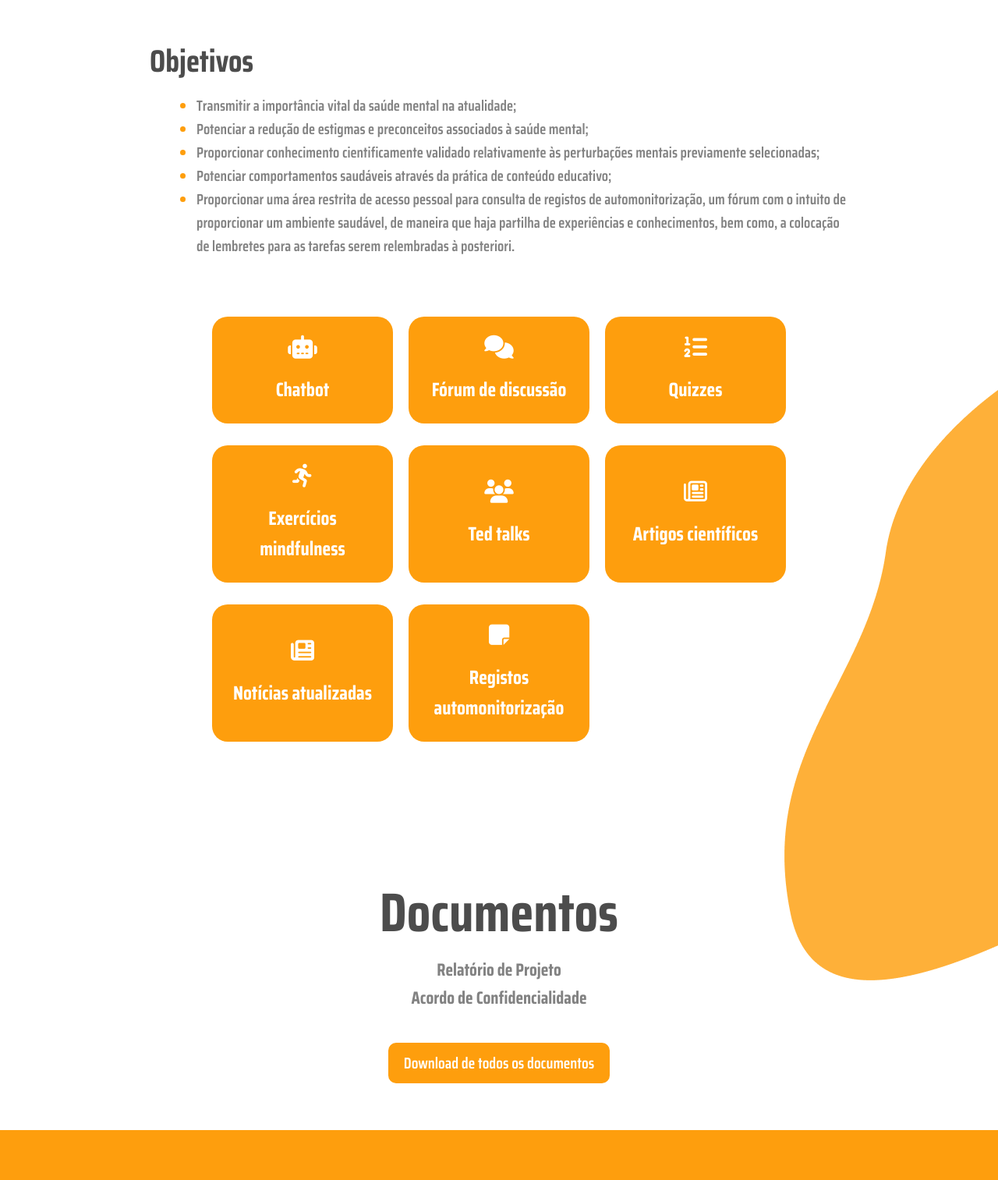
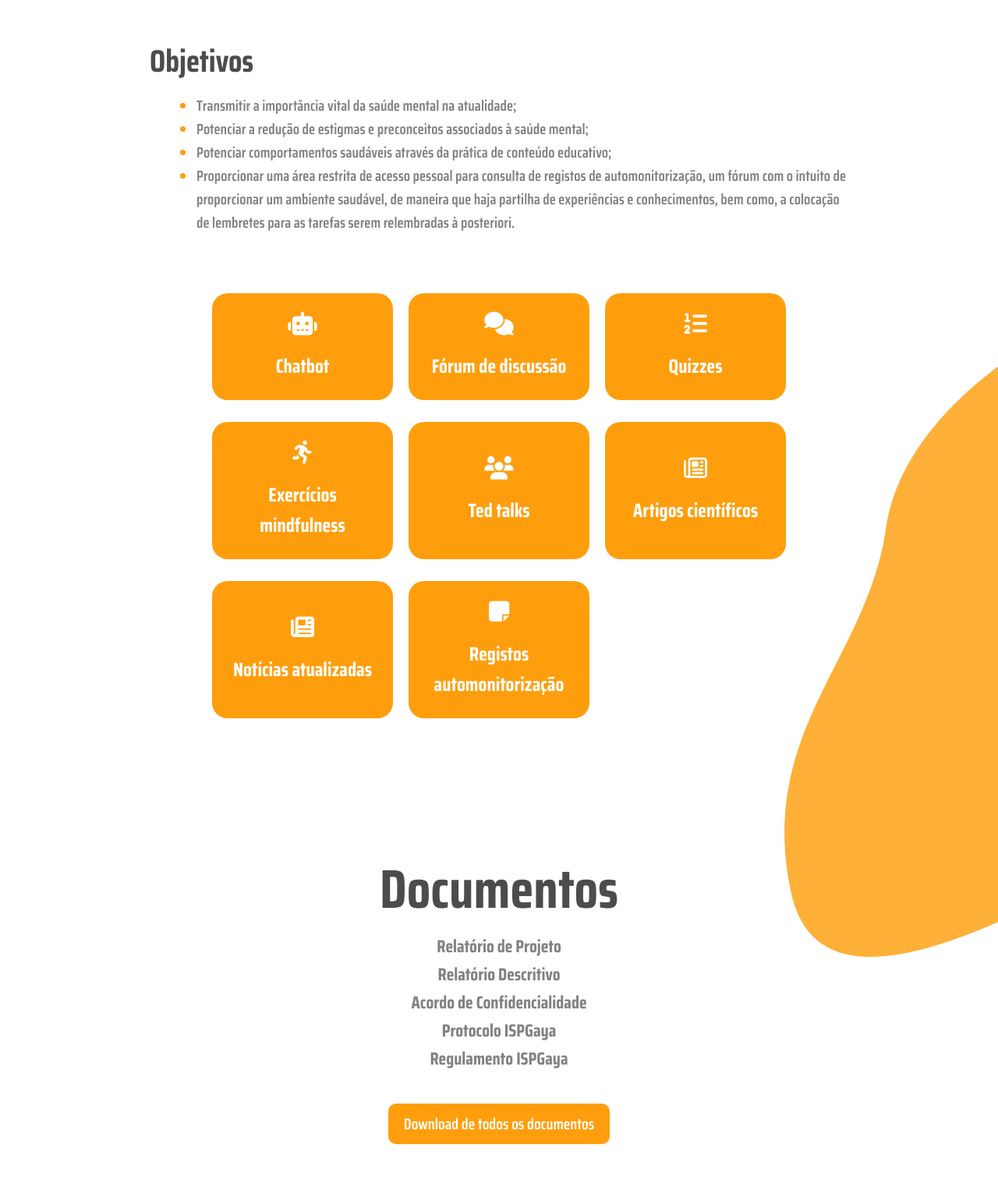
Before and after one commit to Jony-17/JoaoAraujo2019100802, a plain HTML site: page index.html in a window 1280 px wide. Shown: the part 1737-3250 px from the top of the page at 78% size. Drawn offline with Linux system fonts and the light colour scheme.

Commit message:
Add files via upload

```diff
--- a/index.html
+++ b/index.html
@@ -109,7 +109,6 @@
                 <ul style="padding-left: 60px;">
                     <li style="list-style-type: disc;">Transmitir a importância vital da saúde mental na atualidade;</li>
                     <li style="list-style-type: disc;">Potenciar a redução de estigmas e preconceitos associados à saúde mental;</li>
-                    <li style="list-style-type: disc;">Proporcionar conhecimento cientificamente validado relativamente às perturbações mentais previamente selecionadas;</li>
                     <li style="list-style-type: disc;">Potenciar comportamentos saudáveis através da prática de conteúdo educativo;</li>
                     <li style="list-style-type: disc;">Proporcionar uma área restrita de acesso pessoal para consulta de registos de automonitorização, um fórum com o intuito de
                         proporcionar um ambiente saudável, de maneira que haja partilha de experiências e conhecimentos, bem como, a colocação de lembretes para as tarefas serem relembradas à posteriori.</li>
@@ -199,7 +198,10 @@
 
         <div class="content">
             <h2>Relatório de Projeto</h2>
+            <h2>Relatório Descritivo</h2>
             <h2>Acordo de Confidencialidade</h2>
+            <h2>Protocolo ISPGaya</h2>
+            <h2>Regulamento ISPGaya</h2>
         </div>
 
         <div class="container3-a">
@@ -213,7 +215,7 @@
             <a href="mailto:ispg2019100802@ispgaya.pt"><i class="fas fa-envelope"></i></a>
             <a href="https://www.linkedin.com/in/joaoaraujo17/" target="_blank"><i class="fab fa-linkedin"></i></a>
             <a href="https://github.com/Jony-17" target="_blank"><i class="fab fa-github"></i></a>
-            <a href="https://jony-17.github.io/portfolio/" target="_blank"><i class="fas fa-globe"></i></a>
+            <a href="https://joaoaraujo17.github.io/portfolio/" target="_blank"><i class="fas fa-globe"></i></a>
         </div>
             <p data-lang="pt">João Araújo © 2024 Todos os direitos reservados</p>
             <p data-lang="en" style="display: none;">João Araújo © 2024 All Rights Reserved.</p>
```
Also changed, not shown: 6 other files.
